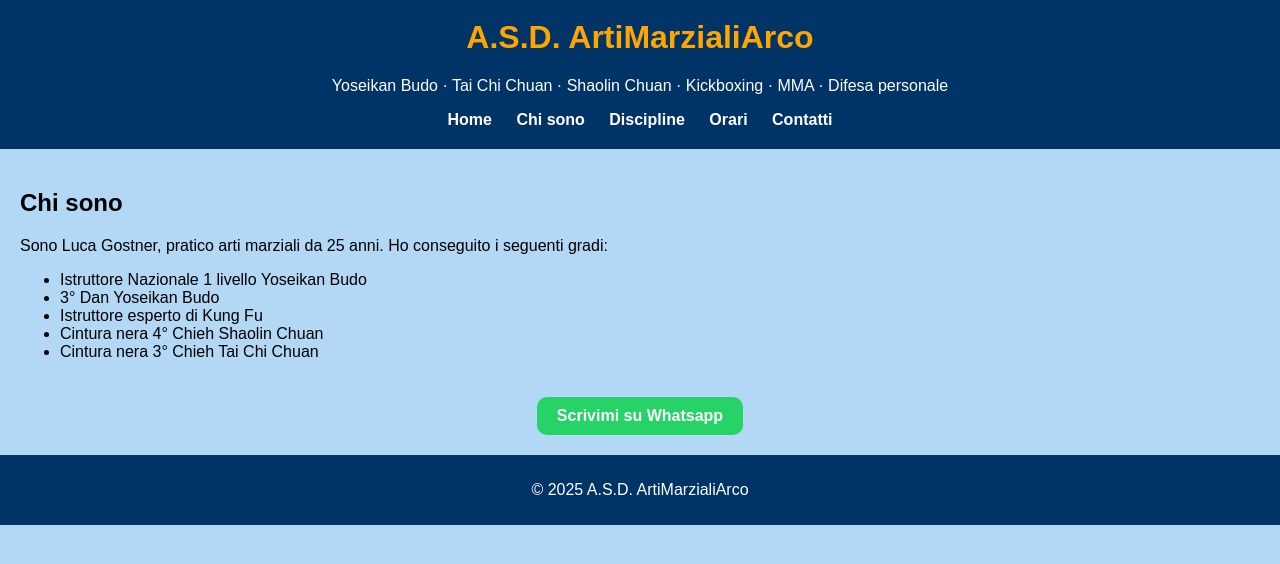
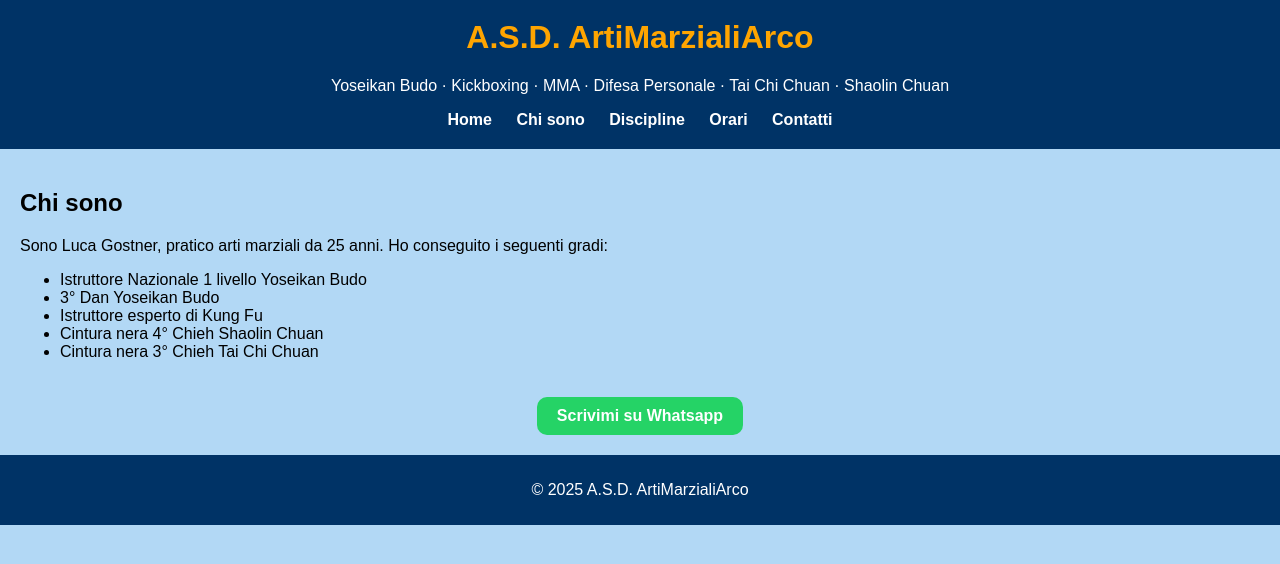
Before and after one commit to Marcotaichi/arti-marziali-arco, a plain HTML site: page chi-sono.html in a window 1280 px wide. Shown: the part 88-652 px from the top of the page. Drawn offline with Linux system fonts and the light colour scheme.

Commit message:
Add files via upload

```diff
--- a/chi-sono.html
+++ b/chi-sono.html
@@ -14,7 +14,7 @@
 <img alt="Logo Kung Fu" class="logo-right" src="logo_kungfu_chang.png"/>
 </div>
 <h1 class="main-title">A.S.D. ArtiMarzialiArco</h1>
-<p>Yoseikan Budo · Tai Chi Chuan · Shaolin Chuan · Kickboxing · MMA · Difesa personale</p>
+<p>Yoseikan Budo · Kickboxing · MMA · Difesa Personale · Tai Chi Chuan · Shaolin Chuan</p>
 <nav>
 <a href="index.html">Home</a>
 <a href="chi-sono.html">Chi sono</a>
@@ -33,8 +33,6 @@
 <li>Cintura nera 4° Chieh Shaolin Chuan</li>
 <li>Cintura nera 3° Chieh Tai Chi Chuan</li>
 </ul>
-
-
 <div style="text-align:center;"><a class="whatsapp-button" href="https://wa.me/393351763249" target="_blank">Scrivimi su Whatsapp</a></div></main>
 <footer>
 <p>© 2025 A.S.D. ArtiMarzialiArco</p>
```
Also changed, not shown: contatti.html (+1 -3 lines), discipline.html (+1 -3 lines), orari.html (+1 -3 lines).
